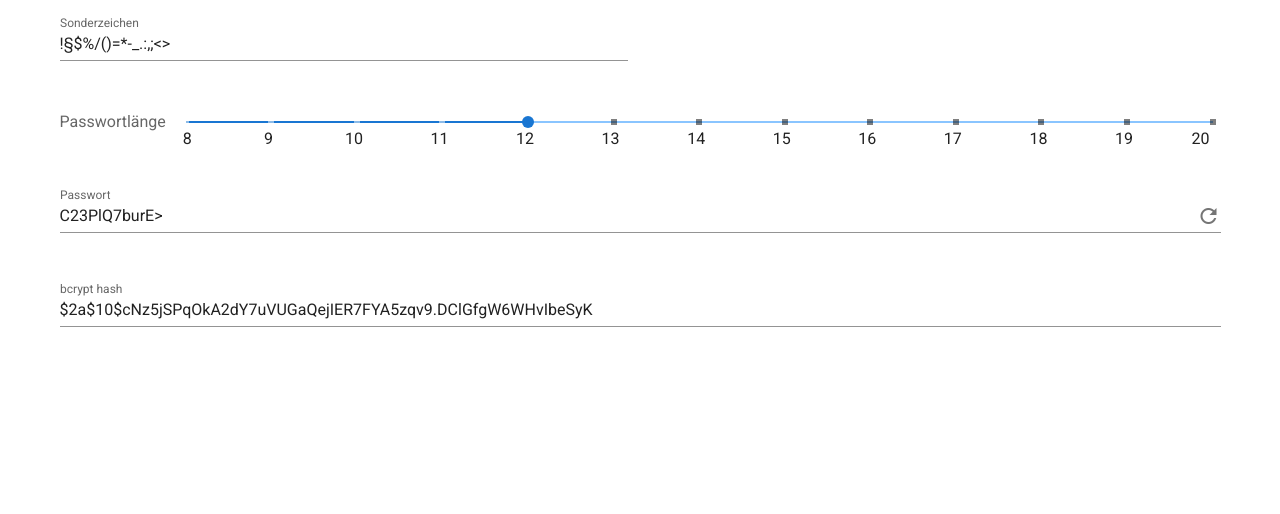
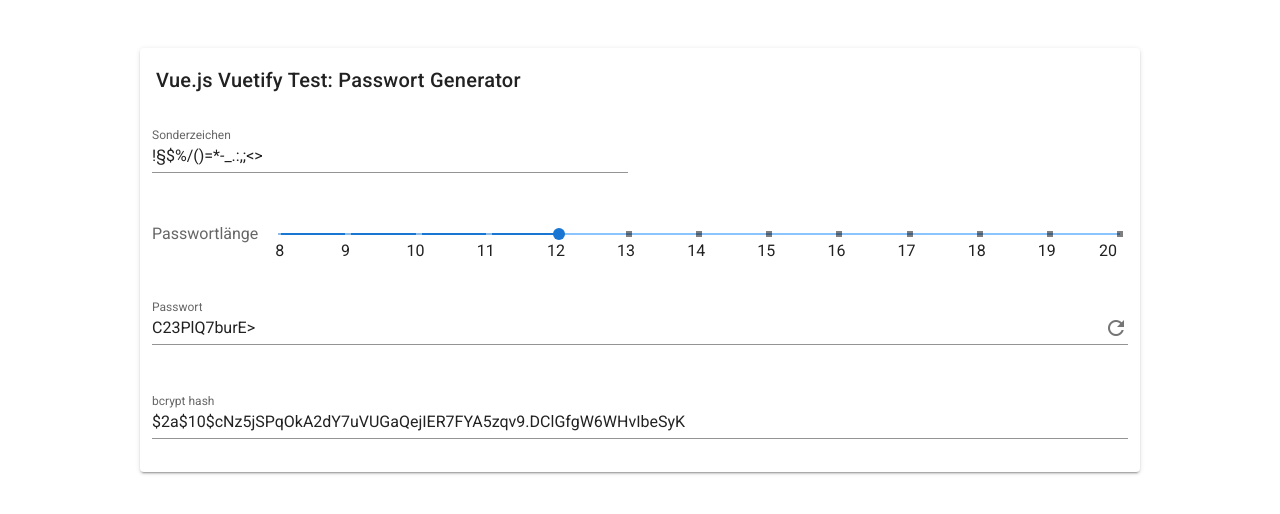
Before and after one commit to kieperb/pw-generator, a Vue app: page / in a window 1280 px wide. Shown: the top 514 px of the page. Built offline with nearby package versions, Linux system fonts and the light colour scheme.

Commit message:
card added for better design

```diff
--- a/src/App.vue
+++ b/src/App.vue
@@ -1,7 +1,10 @@
 <template>
   <v-app>
     <v-main>
-      <PwGenerator />
+      <v-card max-width="1000" class="mx-auto my-12">
+        <v-card-title> Vue.js Vuetify Test: Passwort Generator </v-card-title>
+        <PwGenerator />
+      </v-card>
     </v-main>
   </v-app>
 </template>
```
